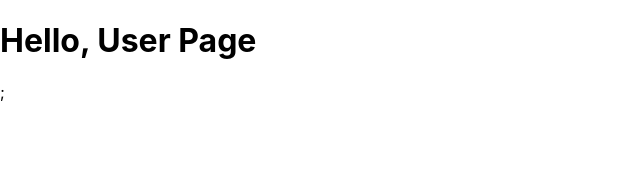
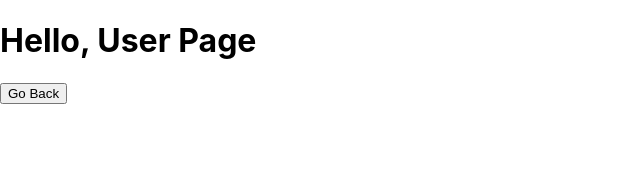
Before and after one commit to Clang51020/ucm_staff_tracking, a React (Create React App) app: page /user in a window 1280 px wide. Shown: the top 172 px of the page, without its empty margins (0-640 px from the left). Built offline with nearby package versions, Linux system fonts and the light colour scheme.

Commit message:
Added back button to user page to go back to home page.

```diff
--- a/src/UserPage.js
+++ b/src/UserPage.js
@@ -1,9 +1,11 @@
 import React from "react";
+import { Link } from 'react-router-dom';
 
 export default function UserPage() {
     return (
         <div>
-            <h1>Hello, User Page</h1>;
+            <h1>Hello, User Page</h1>
+            <Link to="/"><button>Go Back</button></Link>
         </div>
     )
 }
```
